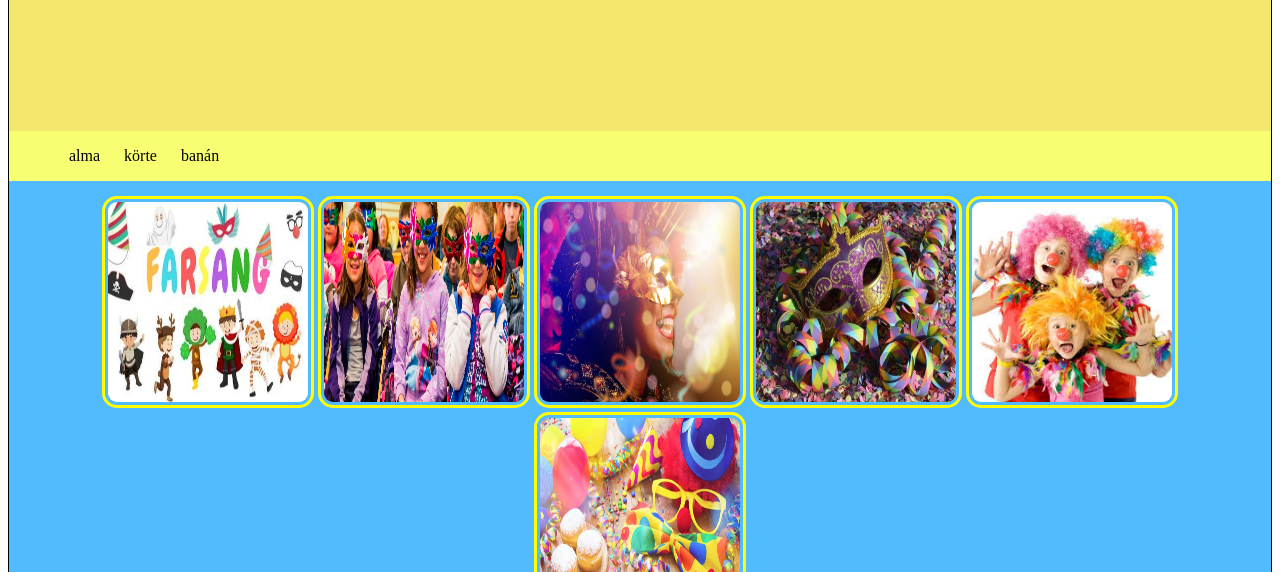
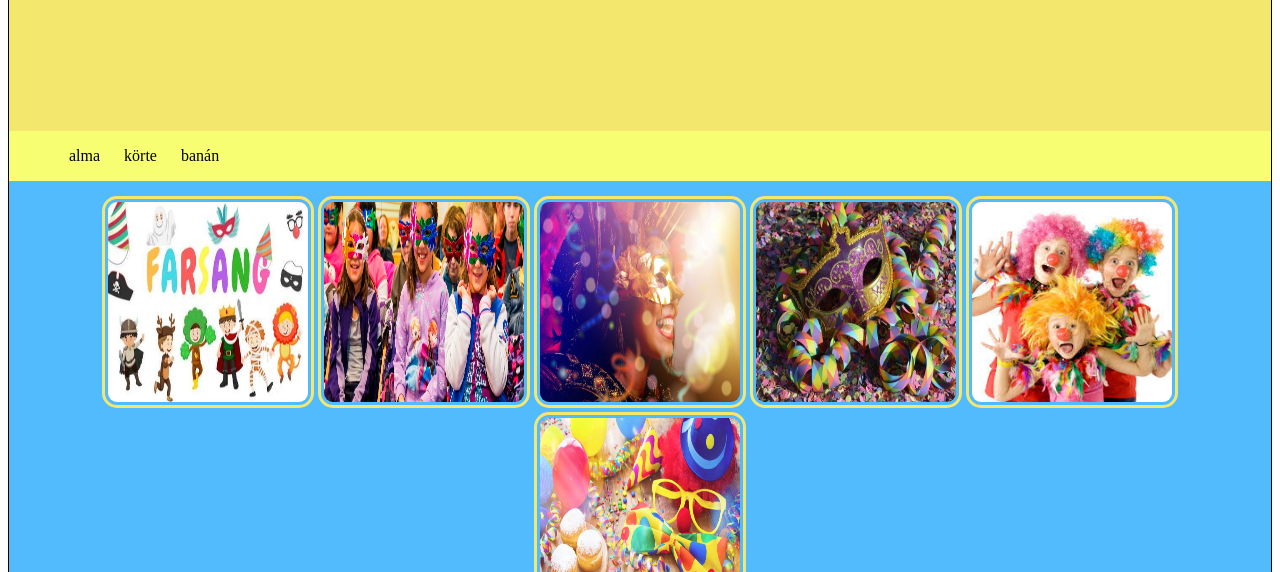
Before and after one commit to P-Andris/Farsang_galeria_20220215, a plain HTML site: page galeria.html in a window 1280 px wide. Shown: the part 228-800 px from the top of the page. Drawn offline with Linux system fonts and the light colour scheme.

Commit message:
img-border

```diff
--- a/galeria.css
+++ b/galeria.css
@@ -45,7 +45,7 @@ article {
 .galery-img {
     height: 200px;
     width: 200px;
-    border: 3px solid yellow;
+    border: 3px solid #F4E76E;
     border-radius: 15px;
     padding: 3px;
 }
```
